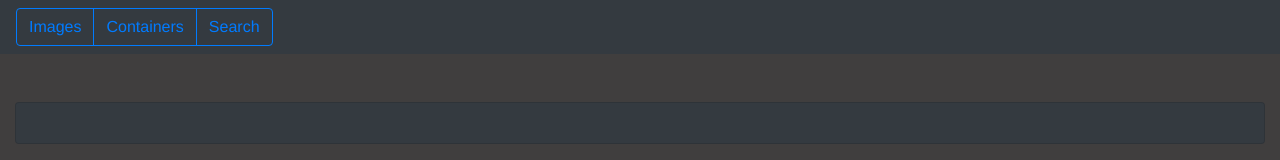
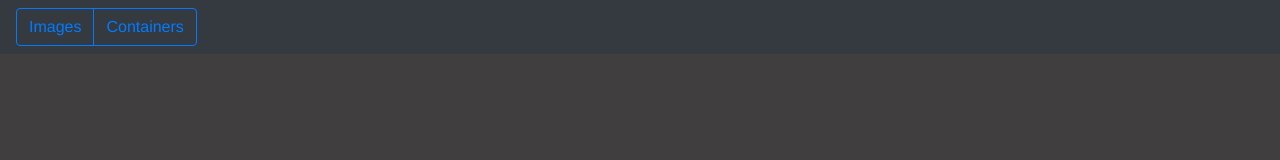
Before and after one commit to therealtinkywinky/vuejs-docker, a Vue app: page /#/dashboard in a window 1280 px wide. Shown: the top 160 px of the page. Built offline with nearby package versions, Linux system fonts and the light colour scheme.

Commit message:
By the power of Grayskull...

```diff
--- a/src/components/Containers.vue
+++ b/src/components/Containers.vue
@@ -185,7 +185,7 @@ export default {
           this.$emit('status', 'Processes obtained!');
         }).catch(error => {
           this.$emit('status', 'Could not obtain processes');
-        })
+        });
 
     }
   },
--- a/src/views/Dashboard.vue
+++ b/src/views/Dashboard.vue
@@ -28,7 +28,7 @@
     </b-navbar>
 
     <b-overlay :show="overlay" variant="secondary">
-      <b-container fluid class="min-vh-100 pt-5 pb-5">
+      <b-container v-if="view != ''" fluid class="min-vh-100 pt-5 pb-5">
         <b-card bg-variant="dark" class="mx-auto">
           <template #default>
             <images v-if="view == 'images'" v-on:status="status = $event" :filters="filters.images"></images>
@@ -55,8 +55,7 @@ export default {
       view: '',
       buttons: [
         { text: 'Images', value: 'images' },
-        { text: 'Containers', value: 'containers' },
-        { text: 'Search', value: 'search' }
+        { text: 'Containers', value: 'containers' }
       ],
 
       options: {
```
